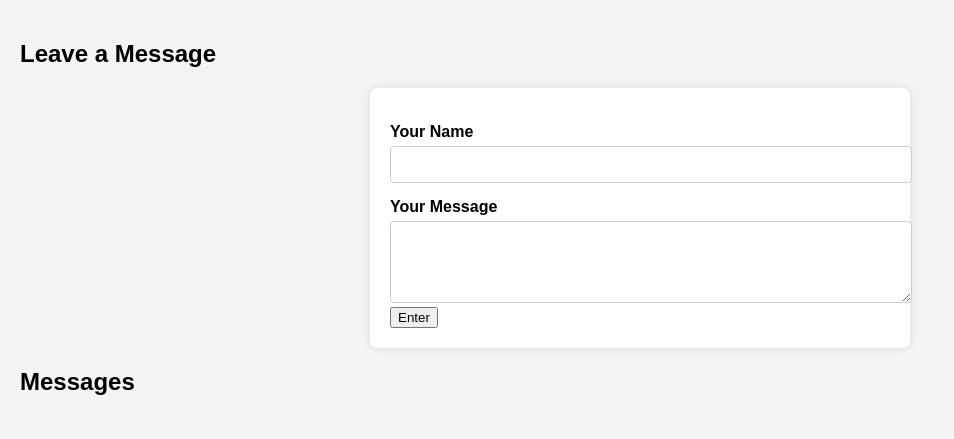
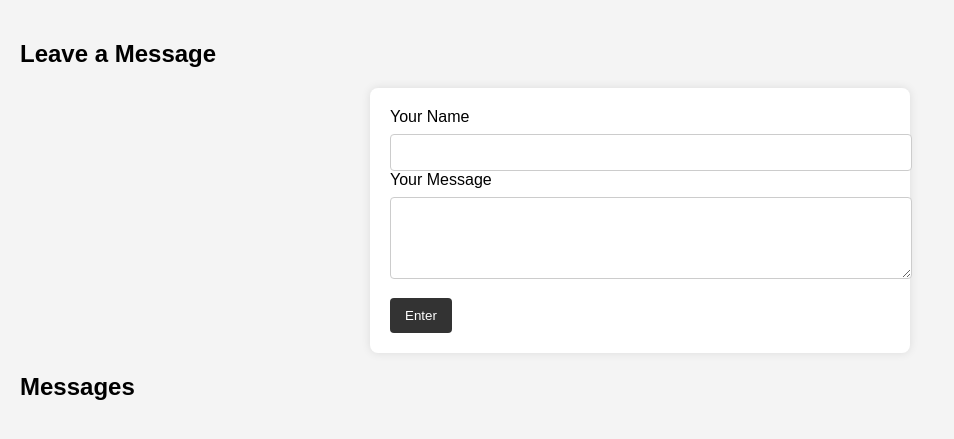
Before and after one commit to StevenRojas4/phptest, a PHP site: page /guestbook.html in a window 1280 px wide. Shown: the part 158-597 px from the top of the page, without its empty margins (0-954 px from the left). Run offline with PHP 8.4, Linux system fonts and the light colour scheme.

Commit message:
Update style.css

```diff
--- a/style.css
+++ b/style.css
@@ -37,44 +37,37 @@ main {
 }
 
 form {
-  background-color: white;
+  background: white;
   padding: 20px;
   max-width: 500px;
-  margin: auto;
+  margin: 20px auto;
   border-radius: 8px;
-  box-shadow: 0 0 10px rgba(0, 0, 0, 0.1);
+  box-shadow: 0 0 10px rgba(0,0,0,0.1);
 }
 
-form label {
-  display: block;
-  margin-top: 15px;
-  font-weight: bold;
+form input, form textarea {
+  width: 100%;
+  padding: 10px;
+  margin-top: 8px;
+  border-radius: 4px;
+  border: 1px solid #ccc;
 }
 
-form input[type="text"],
-form input[type="email"],
-form textarea {
-  width: 100%;
-  padding: 10px;
-  margin-top: 5px;
-  border: 1px solid #ccc;
-  border-radius: 4px;
-}
-
-form textarea {
-  resize: vertical;
-}
-
-form input[type="submit"] {
-  background-color: #333;
+form button {
+  margin-top: 15px;
+  padding: 10px 15px;
+  background: #333;
   color: white;
   border: none;
-  padding: 10px 20px;
-  margin-top: 15px;
   cursor: pointer;
   border-radius: 4px;
 }
 
-form input[type="submit"]:hover {
-  background-color: #555;
+.entry {
+  background: white;
+  padding: 10px 15px;
+  margin: 10px auto;
+  max-width: 600px;
+  border-radius: 6px;
+  box-shadow: 0 0 6px rgba(0,0,0,0.1);
 }
```
